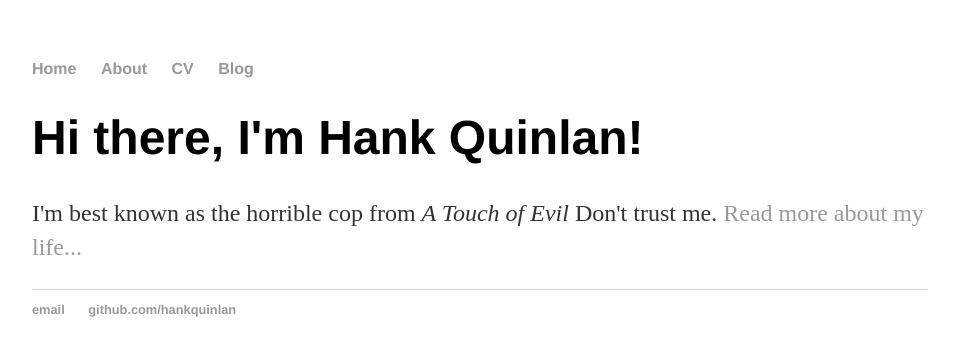
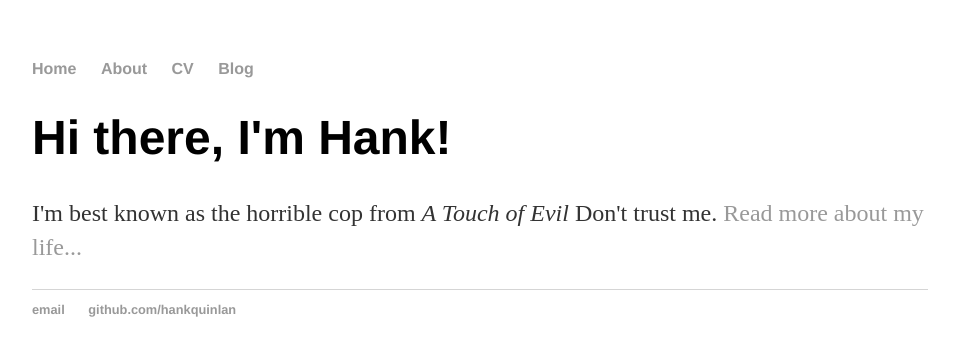
Before and after one commit to csilviavr/csilviavr.github.io, a Jekyll site: the page built from index.html, in a window 1280 px wide. Shown: the top 356 px of the page, without its empty margins (160-1115 px from the left). Built offline with Jekyll 4.4.1, drawn with Linux system fonts in a browser that asks for light colours.

Commit message:
Update index.html

```diff
--- a/index.html
+++ b/index.html
@@ -3,6 +3,6 @@ layout: default
 title: Hank Quinlan
 ---
 <div class="blurb">
-	<h1>Hi there, I'm Hank Quinlan!</h1>
+	<h1>Hi there, I'm Hank!</h1>
 	<p>I'm best known as the horrible cop from <em>A Touch of Evil</em> Don't trust me. <a href="/about">Read more about my life...</a></p>
 </div><!-- /.blurb -->
```
